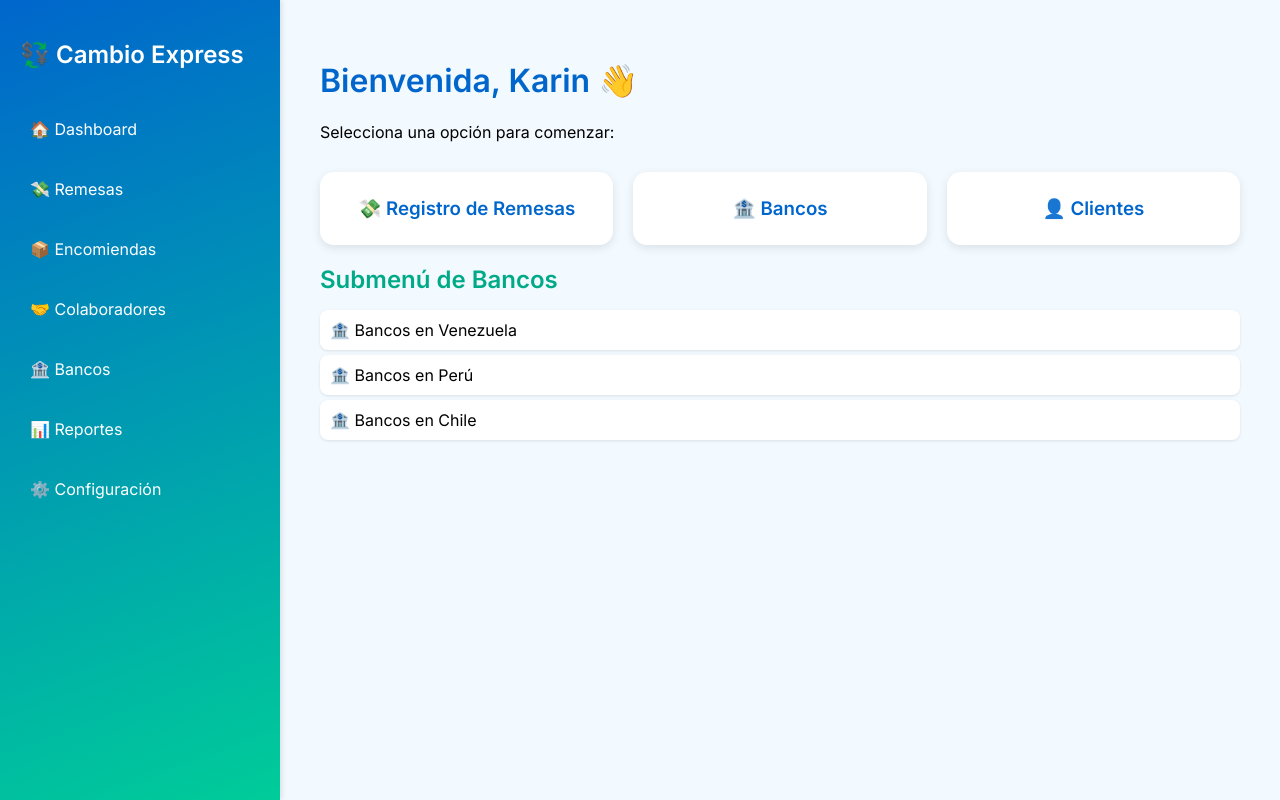
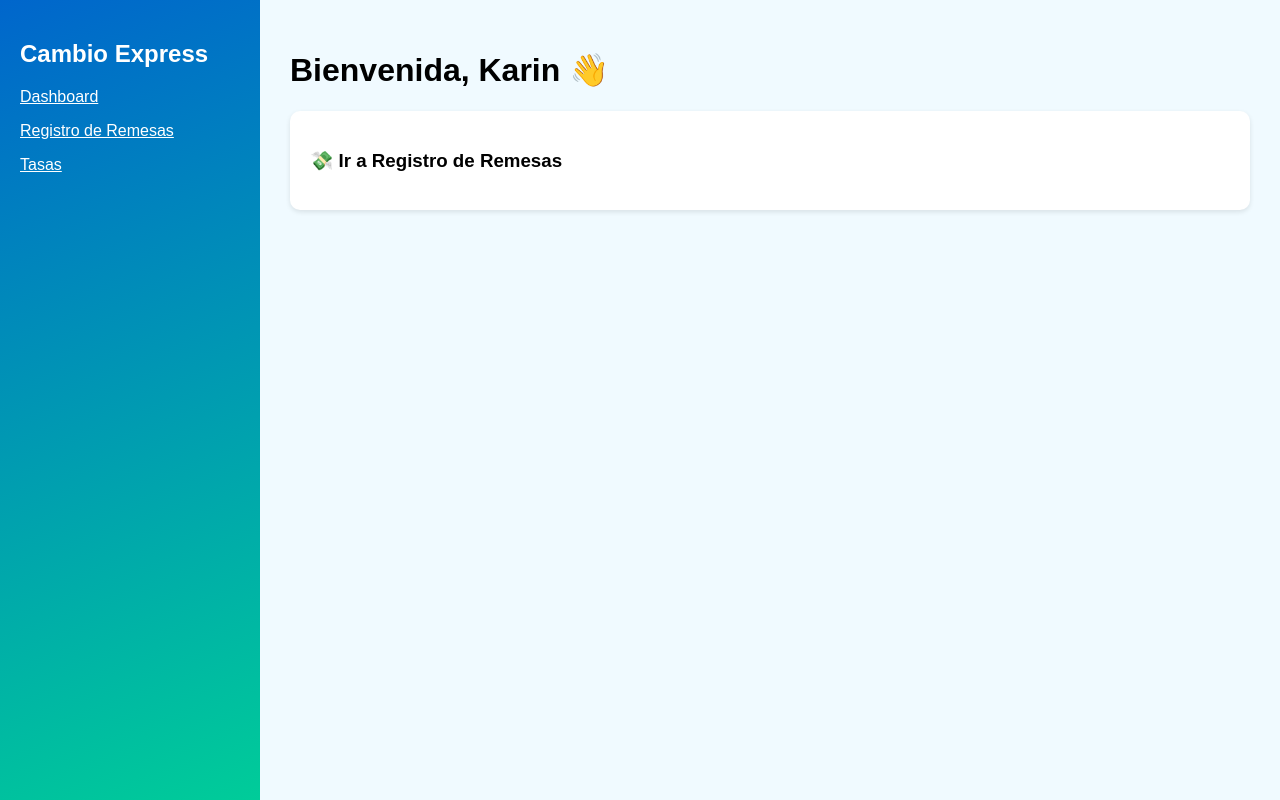
Before and after one commit to karinbarazarte/Cambioexpress2018, a Flask app: page / in a window 1280 px wide. Run offline with Flask 3, Linux system fonts and the light colour scheme.

Commit message:
Add files via upload

```diff
--- a/app.py
+++ b/app.py
@@ -1,17 +1,34 @@
 
-from flask import Flask, render_template
-import os
+from flask import Flask, render_template, request
+import datetime
 
 app = Flask(__name__)
 
+# Simulador de tasas registradas
+tasas = {
+    ("Perú", "Venezuela"): 3.5,
+    ("Venezuela", "Perú"): 4.1,
+    ("Chile", "Venezuela"): 3.2,
+    ("Venezuela", "Chile"): 3.9,
+    ("Perú", "Colombia"): 2.5,
+    ("Perú", "Chile"): 3.0,
+    ("Chile", "Perú"): 3.8,
+    ("Chile", "Colombia"): 2.7,
+    ("Colombia", "Chile"): 3.3,
+    ("Colombia", "Perú"): 3.4,
+    ("Colombia", "Venezuela"): 2.9
+}
+
 @app.route('/')
-def home():
+def dashboard():
     return render_template('dashboard.html')
 
 @app.route('/remesas')
 def remesas():
-    return render_template('remesas.html')
+    paises = list(set([p[0] for p in tasas.keys()] + [p[1] for p in tasas.keys()]))
+    bancos = ["BCP", "Interbank", "Banesco", "Banco de Venezuela", "Scotiabank"]
+    colaboradores = ["María", "Pedro", "Luisa"]
+    return render_template('remesas.html', paises=paises, bancos=bancos, colaboradores=colaboradores)
 
 if __name__ == '__main__':
-    port = int(os.environ.get("PORT", 5000))
-    app.run(host='0.0.0.0', port=port)
+    app.run(debug=True)
--- a/templates/dashboard.html
+++ b/templates/dashboard.html
@@ -1,121 +1,26 @@
+
 <!DOCTYPE html>
 <html>
 <head>
-    <title>Cambio Express 2018</title>
-    <link href="https://fonts.googleapis.com/css2?family=Inter:wght@400;600&display=swap" rel="stylesheet">
+    <title>Dashboard - Cambio Express</title>
     <style>
-        body {
-            font-family: 'Inter', sans-serif;
-            margin: 0;
-            display: flex;
-            height: 100vh;
-            background: #f2f9ff;
-        }
-        .sidebar {
-            width: 240px;
-            background: linear-gradient(160deg, #0066cc, #00cc99);
-            color: white;
-            display: flex;
-            flex-direction: column;
-            padding: 20px;
-            box-shadow: 2px 0 5px rgba(0,0,0,0.1);
-        }
-        .sidebar h2 {
-            font-size: 24px;
-            margin-bottom: 30px;
-        }
-        .sidebar a {
-            color: white;
-            text-decoration: none;
-            margin: 10px 0;
-            display: block;
-            padding: 10px;
-            border-radius: 8px;
-        }
-        .sidebar a:hover {
-            background: rgba(255,255,255,0.1);
-        }
-        .content {
-            flex-grow: 1;
-            padding: 40px;
-        }
-        h1 {
-            color: #0066cc;
-        }
-        .quick-access {
-            display: grid;
-            grid-template-columns: repeat(auto-fit, minmax(200px, 1fr));
-            gap: 20px;
-            margin-top: 30px;
-        }
-        .card {
-            background: white;
-            border-radius: 14px;
-            padding: 25px;
-            text-align: center;
-            box-shadow: 0 3px 10px rgba(0,0,0,0.1);
-            transition: transform 0.2s ease;
-            cursor: pointer;
-        }
-        .card:hover {
-            transform: translateY(-5px);
-        }
-        .card h3 {
-            margin: 0;
-            color: #0066cc;
-        }
-        .submenu {
-            margin-top: 20px;
-        }
-        .submenu h2 {
-            color: #00aa88;
-            margin-bottom: 10px;
-        }
-        .submenu ul {
-            list-style: none;
-            padding: 0;
-        }
-        .submenu ul li {
-            background: #fff;
-            padding: 10px;
-            border-radius: 8px;
-            margin: 5px 0;
-            box-shadow: 0 1px 3px rgba(0,0,0,0.1);
-        }
+        body { font-family: sans-serif; margin: 0; display: flex; height: 100vh; background: #f0faff; }
+        .sidebar { width: 220px; background: linear-gradient(160deg, #0066cc, #00cc99); color: white; padding: 20px; }
+        .content { padding: 30px; flex: 1; }
+        .card { background: white; padding: 20px; border-radius: 10px; margin-bottom: 20px; box-shadow: 0 2px 5px rgba(0,0,0,0.1); cursor: pointer; }
     </style>
 </head>
 <body>
     <div class="sidebar">
-        <h2>💱 Cambio Express</h2>
-        <a href="/">🏠 Dashboard</a>
-        <a href="/remesas">💸 Remesas</a>
-        <a href="#">📦 Encomiendas</a>
-        <a href="#">🤝 Colaboradores</a>
-        <a href="#">🏦 Bancos</a>
-        <a href="#">📊 Reportes</a>
-        <a href="#">⚙️ Configuración</a>
+        <h2>Cambio Express</h2>
+        <p><a href="/" style="color:white;">Dashboard</a></p>
+        <p><a href="/remesas" style="color:white;">Registro de Remesas</a></p>
+        <p><a href="#" style="color:white;">Tasas</a></p>
     </div>
     <div class="content">
         <h1>Bienvenida, Karin 👋</h1>
-        <p>Selecciona una opción para comenzar:</p>
-        <div class="quick-access">
-            <div class="card" onclick="window.location.href='/remesas'">
-                <h3>💸 Registro de Remesas</h3>
-            </div>
-            <div class="card" onclick="window.location.href='/bancos'">
-                <h3>🏦 Bancos</h3>
-            </div>
-            <div class="card" onclick="window.location.href='/clientes'">
-                <h3>👤 Clientes</h3>
-            </div>
-        </div>
-        <div class="submenu">
-            <h2>Submenú de Bancos</h2>
-            <ul>
-                <li>🏦 Bancos en Venezuela</li>
-                <li>🏦 Bancos en Perú</li>
-                <li>🏦 Bancos en Chile</li>
-            </ul>
+        <div class="card" onclick="location.href='/remesas'">
+            <h3>💸 Ir a Registro de Remesas</h3>
         </div>
     </div>
 </body>
```
Also changed, not shown: templates/remesas.html (+72 -26 lines).
